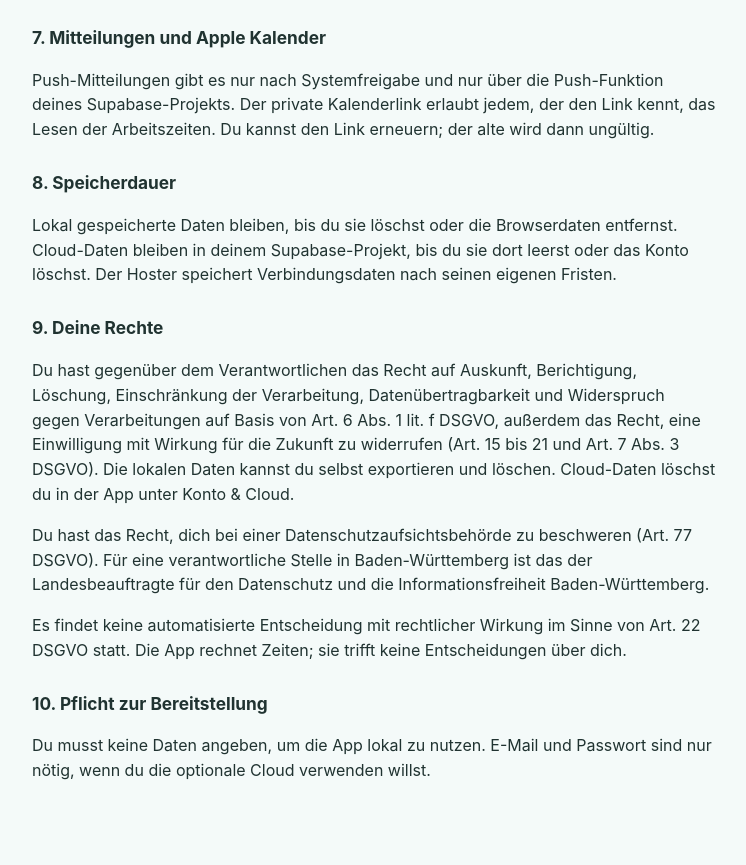
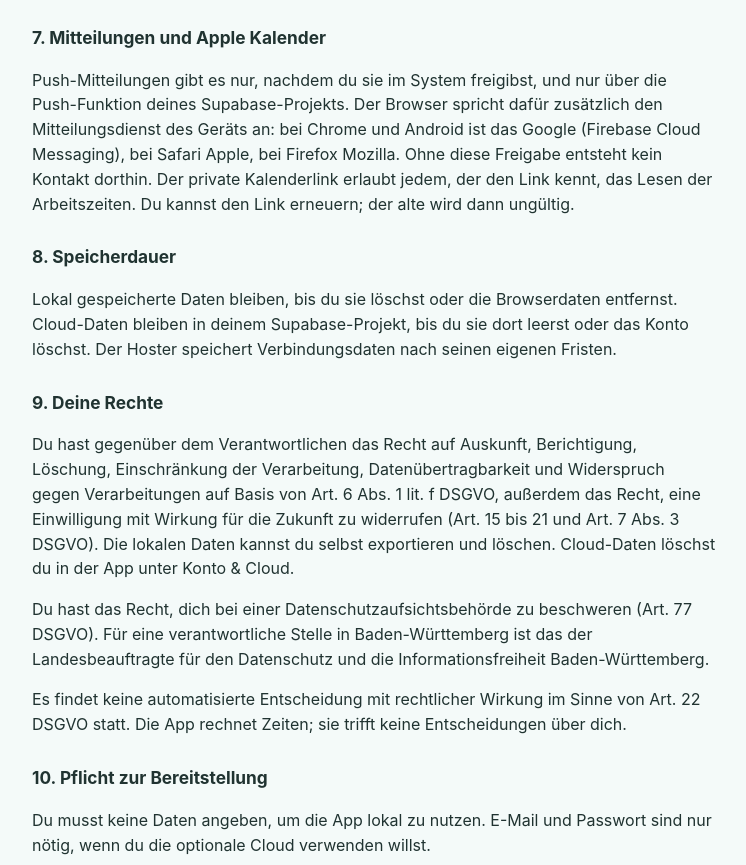
Before and after one commit to ggjzmbvht4-sketch/Arbeitszeiterfassungsapp, a plain HTML site: page datenschutz.html in a window 1280 px wide. Shown: the part 2804-3669 px from the top of the page, without its empty margins (266-1012 px from the left). Drawn offline with Linux system fonts and the light colour scheme.

Commit message:
Push-Dienste in der Datenschutzerklärung nennen.
Mitteilungen gehen erst nach Freigabe zusätzlich über den Dienst des Browsers, bei Chrome und Android über Google.

```diff
--- a/datenschutz.html
+++ b/datenschutz.html
@@ -76,7 +76,7 @@
 <p>Rechtsgrundlage ist Art. 6 Abs. 1 lit. a DSGVO: du aktivierst die Online-KI und sendest eine Anfrage, oder du schaltest den automatischen KI-Bericht ein. In dem Fall werden die berechneten Monats- und Jahreskennzahlen schon beim Öffnen der Analyse übertragen. OpenRouter kann die Inhalte an das von dir gewählte Modell und damit gegebenenfalls in ein Drittland weitergeben. Ohne Aktivierung findet diese Übermittlung nicht statt.</p>
 
 <h2>7. Mitteilungen und Apple Kalender</h2>
-<p>Push-Mitteilungen gibt es nur nach Systemfreigabe und nur über die Push-Funktion deines Supabase-Projekts. Der private Kalenderlink erlaubt jedem, der den Link kennt, das Lesen der Arbeitszeiten. Du kannst den Link erneuern; der alte wird dann ungültig.</p>
+<p>Push-Mitteilungen gibt es nur, nachdem du sie im System freigibst, und nur über die Push-Funktion deines Supabase-Projekts. Der Browser spricht dafür zusätzlich den Mitteilungsdienst des Geräts an: bei Chrome und Android ist das Google (Firebase Cloud Messaging), bei Safari Apple, bei Firefox Mozilla. Ohne diese Freigabe entsteht kein Kontakt dorthin. Der private Kalenderlink erlaubt jedem, der den Link kennt, das Lesen der Arbeitszeiten. Du kannst den Link erneuern; der alte wird dann ungültig.</p>
 
 <h2>8. Speicherdauer</h2>
 <p>Lokal gespeicherte Daten bleiben, bis du sie löschst oder die Browserdaten entfernst. Cloud-Daten bleiben in deinem Supabase-Projekt, bis du sie dort leerst oder das Konto löschst. Der Hoster speichert Verbindungsdaten nach seinen eigenen Fristen.</p>
```
